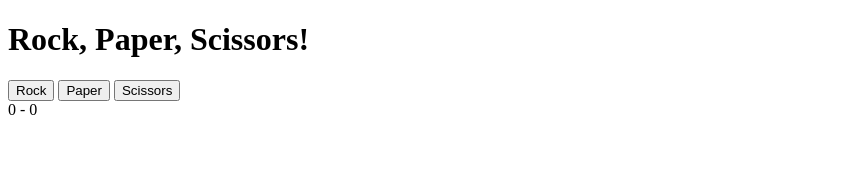
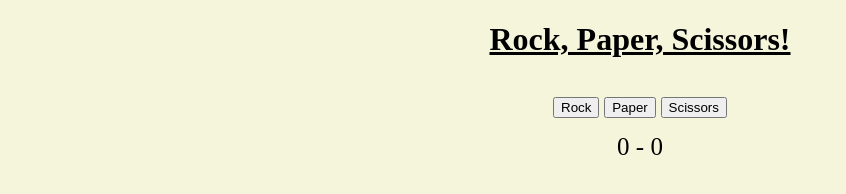
Before and after one commit to Isamu97/js-testing, a plain HTML site: page index.html in a window 1280 px wide. Shown: the whole page, without its empty margins (0-846 px from the left). Drawn offline with Linux system fonts and the light colour scheme.

Commit message:
added some styling

```diff
--- a/index.html
+++ b/index.html
@@ -12,9 +12,9 @@
         <h1>Rock, Paper, Scissors!</h1>
     </div>
     <div class="buttons">
-        <button class="rock" id="rps" type="button">Rock</button>
-        <button class="paper" id="rps" type="button">Paper</button>
-        <button class="scissors" id="rps" type="button">Scissors</button>
+        <button id="rps"><img type="button">Rock</button>
+        <button id="rps"><img type="button">Paper</button>
+        <button id="rps"><img type="button">Scissors</button>
     </div>
     <div class="result"></div>
     <div class="score"></div>
--- a/script.js
+++ b/script.js
@@ -64,10 +64,10 @@ function gameEnd() {
 
 function scoreUpdate() {
     if (playerScore == 5) {
-        score.textContent = "You won!!";
+        score.textContent = "Wanna play again?";
         gameEnd();
     } else if (computerScore == 5) {
-        score.textContent = "You lost!!";
+        score.textContent = "Wanna play again?";
         gameEnd();
     } else {
         score.textContent = `${playerScore} - ${computerScore}`;
--- a/style.css
+++ b/style.css
@@ -0,0 +1,25 @@
+body {
+    background-color: beige;
+}
+
+.header {
+    text-decoration: underline;
+    text-align: center;
+}
+
+.buttons {
+    color: #e5e5e5;
+    font-size: 1.2em;
+    padding: 15px;
+    text-align: center;
+}
+
+.result {
+    text-align: center;
+    font-size: 30px;
+}
+
+.score {
+    text-align: center;
+    font-size: 25px;
+}
```
